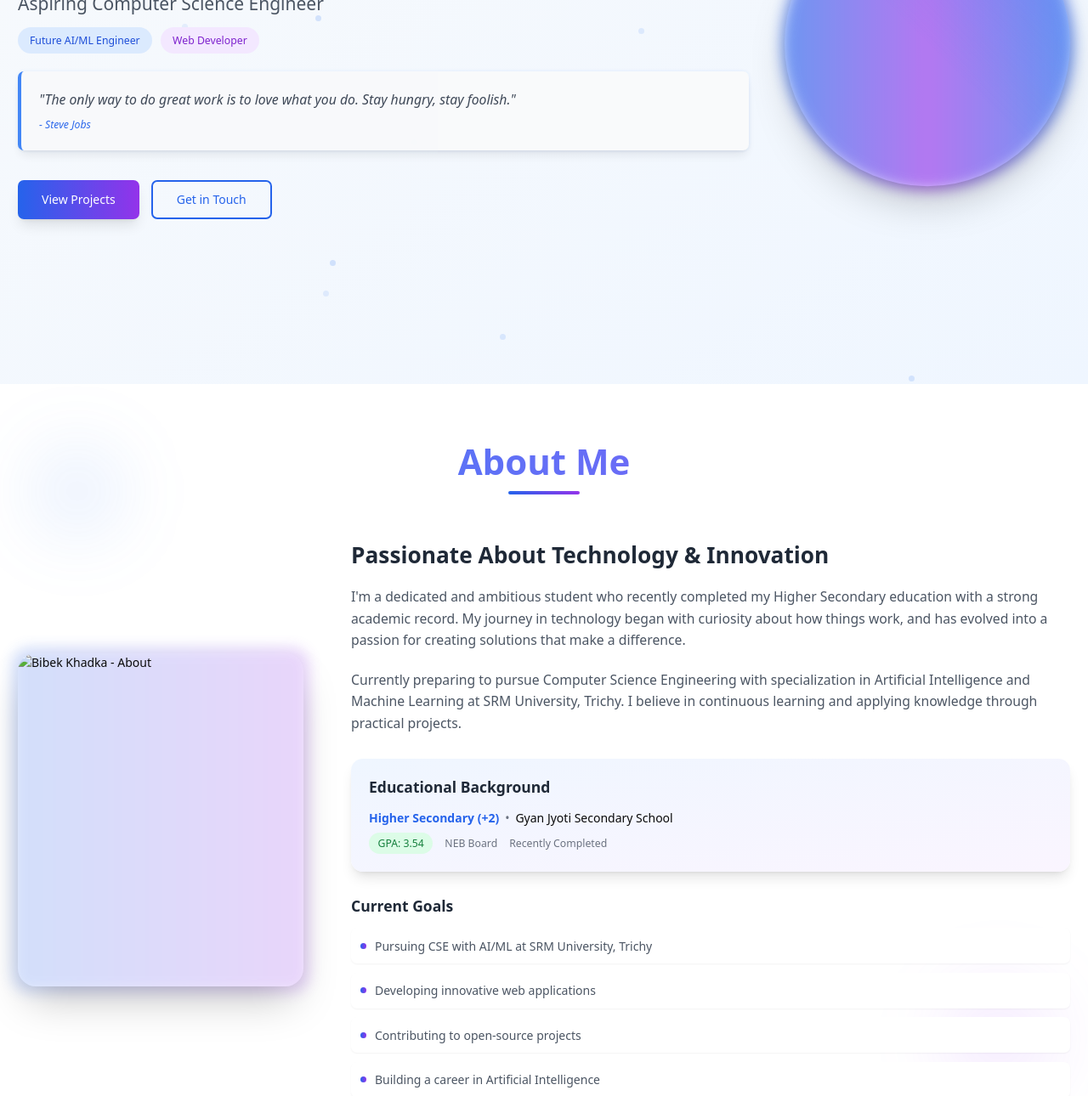
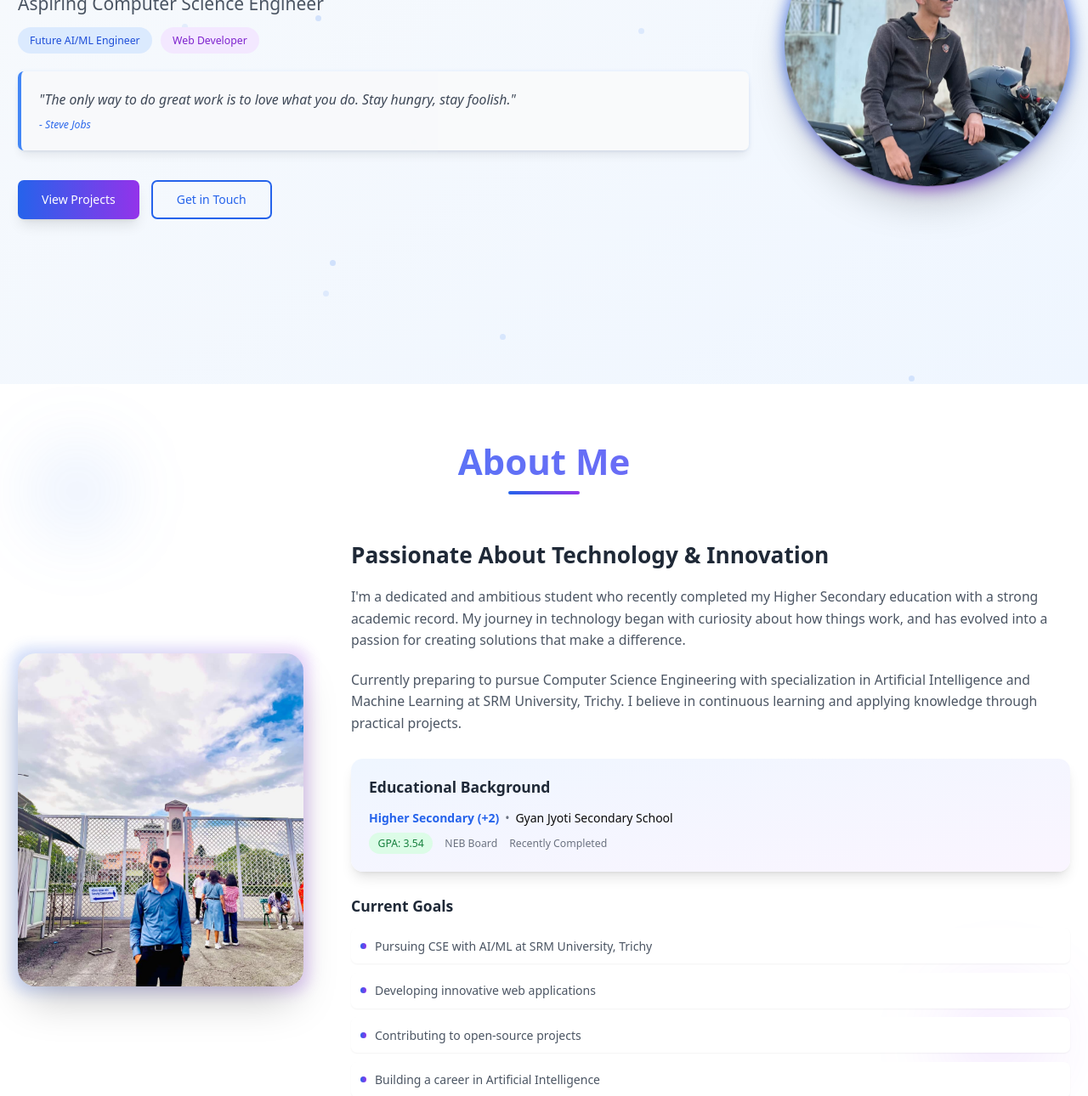
Before and after one commit to bibek091/my-portfolio, a plain HTML site: page index.html in a window 1280 px wide. Shown: the part 348-1638 px from the top of the page at 85% size. Drawn offline with nearby package versions, Linux system fonts and the light colour scheme.

Commit message:
Update index.html

```diff
--- a/index.html
+++ b/index.html
@@ -83,7 +83,7 @@
                         <div class="absolute -inset-1 bg-gradient-to-r from-blue-600 via-purple-600 to-blue-600 rounded-full blur opacity-75 group-hover:opacity-100 animate-pulse"></div>
                         <div class="relative">
                             <img
-                                src="image/pic.jpeg"
+                                src="pic.jpeg"
                                 alt="Bibek Khadka"
                                 class="w-80 h-80 lg:w-96 lg:h-96 rounded-full object-cover shadow-2xl transform group-hover:scale-105 transition-all duration-500 float-animation"
                             />
@@ -117,7 +117,7 @@
                     <div class="relative group">
                         <div class="absolute -inset-2 bg-gradient-to-r from-blue-600 to-purple-600 rounded-3xl opacity-20 group-hover:opacity-40 transition-opacity duration-500 blur"></div>
                         <img
-                            src="image/profile-image.jpeg"
+                            src="profile-image.jpeg"
                             alt="Bibek Khadka - About"
                             class="relative w-80 h-96 lg:w-96 lg:h-[28rem] object-cover rounded-3xl shadow-2xl transform group-hover:scale-105 transition-all duration-500"
                         />
@@ -274,7 +274,7 @@
                             <!-- Project Image -->
                             <div class="lg:w-1/2 relative overflow-hidden">
                                 <img
-                                    src="image/ss.png"
+                                    src="ss.png"
                                     alt="Sharada Viddhya Mandir"
                                     class="w-full h-64 lg:h-full object-cover transform group-hover:scale-110 transition-transform duration-700"
                                 />
```
